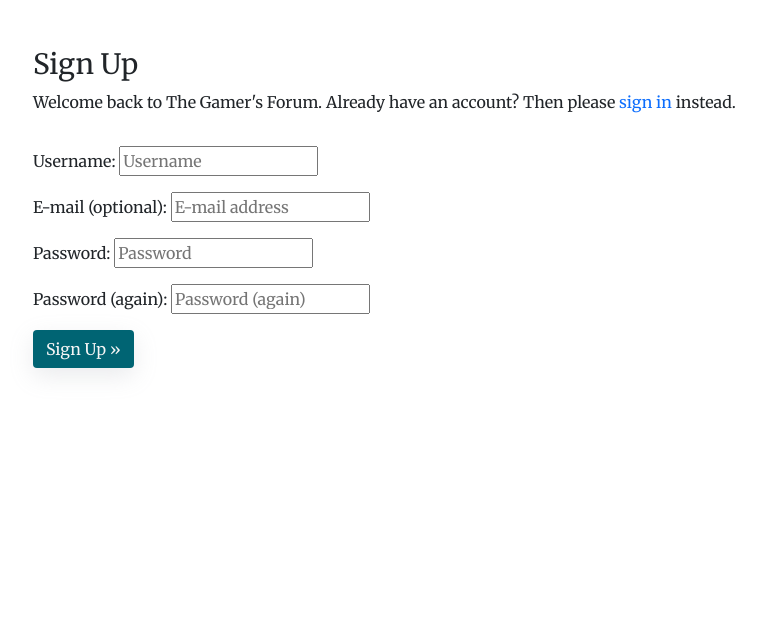
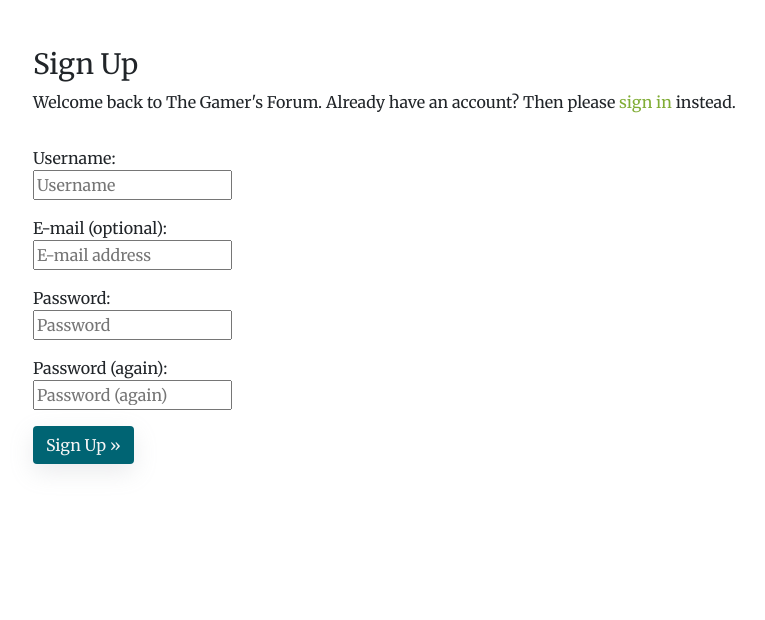
Before and after one commit to domsq/the-gamers-forum, a Django app: page /accounts/signup/ in a window 1280 px wide. Shown: the part 62-682 px from the top of the page, without its empty margins (239-1004 px from the left). Run offline with Django 3.2, Linux system fonts and the light colour scheme; some libraries are stand-ins or nearby versions.

Commit message:
Adjust label layout on sign in \ sign up forms

```diff
--- a/forums/urls.py
+++ b/forums/urls.py
@@ -6,7 +6,8 @@ from . import views
 
 urlpatterns = [
     path('', views.TopicList.as_view(), name='homepage'),
-    path('topic/<str:name>/', views.TopicDetail.as_view(), name='topic_detail'),
+    path('topic/<str:name>/', views.TopicDetail.as_view(),
+         name='topic_detail'),
     path('post/<int:id>/', views.PostDetail.as_view(), name='post_detail'),
     path('add-post/', views.PostAdd.as_view(), name='add_post'),
     path('edit-post/<int:id>/', views.PostEdit.as_view(), name='edit_post'),
--- a/forums/views.py
+++ b/forums/views.py
@@ -172,6 +172,6 @@ def delete_post(request, id, *args, **kwargs):
 
     post.delete()
     messages.add_message(request, messages.SUCCESS,
-                                 'Post deleted!')
+                         'Post deleted!')
 
     return redirect('homepage')
--- a/static/css/style.css
+++ b/static/css/style.css
@@ -88,9 +88,17 @@ main {
     color: #299A5E !important;
 }
 
+/* Form styling rules */
+
 .form-group {
     margin-bottom: 1rem;
 }
+
+.login label,
+.signup label {
+    display: block;
+}
+
 
 /* Button styling */
 
--- a/templates/account/login.html
+++ b/templates/account/login.html
@@ -14,7 +14,7 @@
       <h3>{% trans "Sign In" %}</h3>
       <p>{% blocktrans %}Welcome back to The Gamer's Forum. To leave a post or reply, please log in. If
         you
-        have not created an account yet, then <a class="link" href="{{ signup_url }}">sign
+        have not created an account yet, then <a class="link sign-in-prompt" href="{{ signup_url }}">sign
           up </a>first.{% endblocktrans %}</p>
 
     </div>
--- a/templates/account/signup.html
+++ b/templates/account/signup.html
@@ -11,7 +11,7 @@
             <h3>{% trans "Sign Up" %}</h3>
 
             <p>{% blocktrans %}Welcome back to The Gamer's Forum. Already have an account? Then please <a
-                    class="link" href="{{ login_url }}">sign in</a> instead.{% endblocktrans %}</p>
+                    class="link sign-in-prompt" href="{{ login_url }}">sign in</a> instead.{% endblocktrans %}</p>
         </div>
     </div>
     <div class="row">
```
Also changed, not shown: gamersforum/settings.py (+0 -7 lines).
